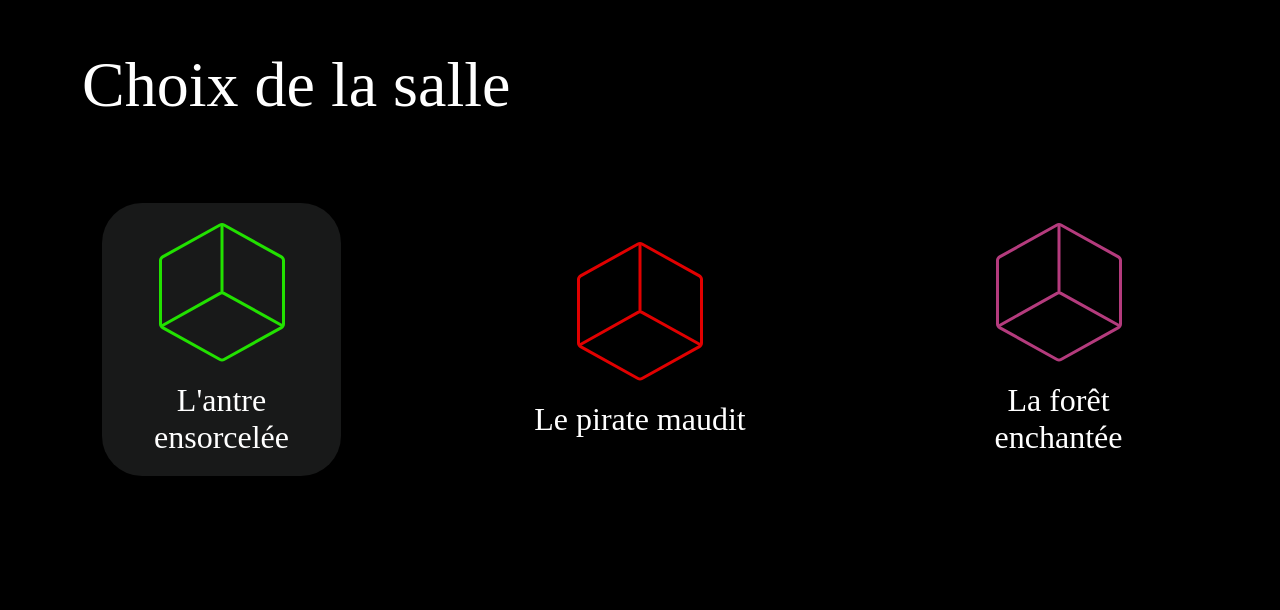
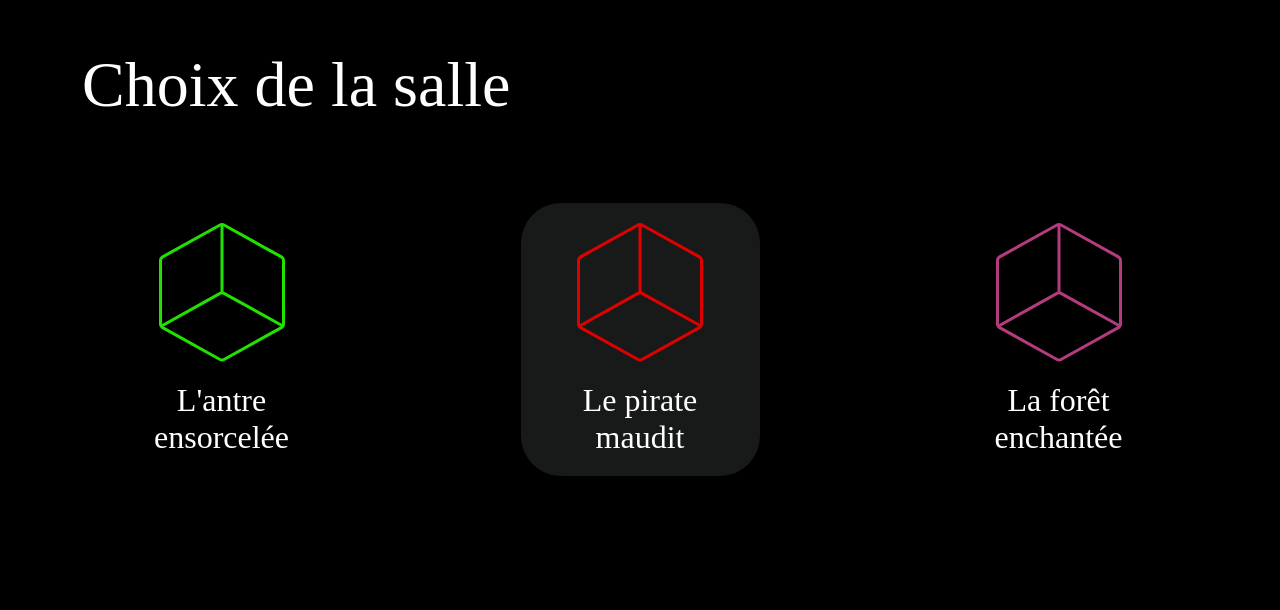
Before and after one commit to CharlineRime/Lock_escape_game, a website built with Parcel: page src/reservation.html in a window 1280 px wide. Both pictures are taken after a click on the link "Le pirate maudit". Shown: the part 190-800 px from the top of the page. Built offline with nearby package versions, Linux system fonts and the light colour scheme; a web font is replaced by a local one.

Commit message:
hover - reservation

```diff
--- a/src/js/main.js
+++ b/src/js/main.js
@@ -178,3 +178,25 @@ if (timeSlots.length > 0) {
     }
   });
 }
+// Room link selection with salle-focus-card class
+const roomLinks = document.querySelectorAll(".room-link");
+if (roomLinks.length > 0) {
+  roomLinks.forEach((link) => {
+    link.addEventListener("click", (e) => {
+      e.preventDefault();
+
+      // Remove salle-focus-card class from all reservation-cards
+      const allReservationCards =
+        document.querySelectorAll(".reservation-card");
+      allReservationCards.forEach((card) => {
+        card.classList.remove("salle-focus-card");
+      });
+
+      // Add salle-focus-card class to the clicked room's card
+      const roomCard = link.querySelector(".reservation-card");
+      if (roomCard) {
+        roomCard.classList.add("salle-focus-card");
+      }
+    });
+  });
+}
--- a/src/reservation.html
+++ b/src/reservation.html
@@ -74,9 +74,7 @@
         <div class="reservation-room">
           <div class="col-3">
             <a href="#" class="room-link">
-              <div
-                class="reservation-card salle-focus-card reservation-clickable"
-              >
+              <div class="reservation-card reservation-clickable">
                 <svg
                   xmlns="http://www.w3.org/2000/svg"
                   width="126"
```
